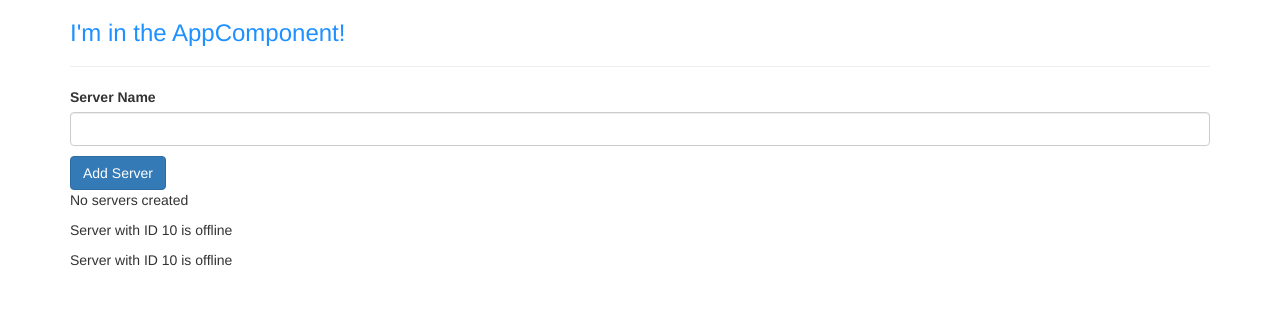
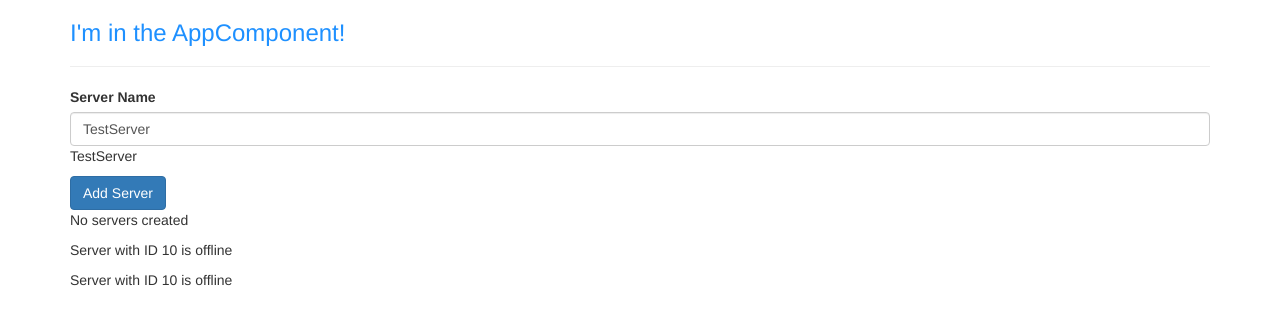
Before and after one commit to felipeebs/angular2-course-basic-app, an Angular app: page / in a window 1280 px wide. Shown: the top 324 px of the page. Built offline with nearby package versions, Linux system fonts and the light colour scheme.

Commit message:
Two-Way-Databinding

```diff
--- a/src/app/servers/servers.component.html
+++ b/src/app/servers/servers.component.html
@@ -1,8 +1,15 @@
 <label>Server Name</label>
+<!--
 <input
   type="text"
   class="form-control"
   (input)="onUpdateServerName($event)"
+>
+-->
+<input
+  type="text"
+  class="form-control"
+  [(ngModel)]="serverName"
 >
 <p>{{ serverName }}</p>
 <button class="btn btn-primary"
--- a/src/app/servers/servers.component.ts
+++ b/src/app/servers/servers.component.ts
@@ -8,7 +8,7 @@ import { Component, OnInit } from '@angular/core';
 export class ServersComponent implements OnInit {
   allowNewServer = false
   serverCreationStatus = 'No servers created'
-  serverName: string
+  serverName: string = 'TestServer'
 
   constructor() {
     setTimeout(() => {
```
